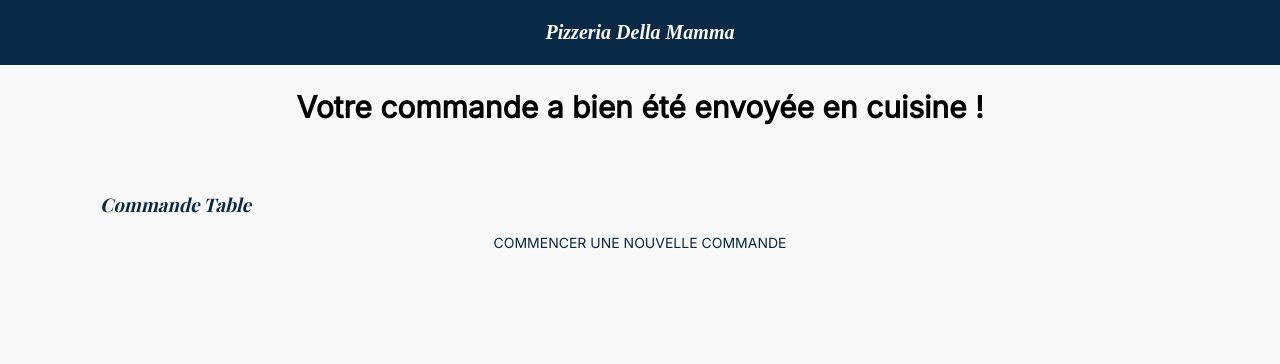
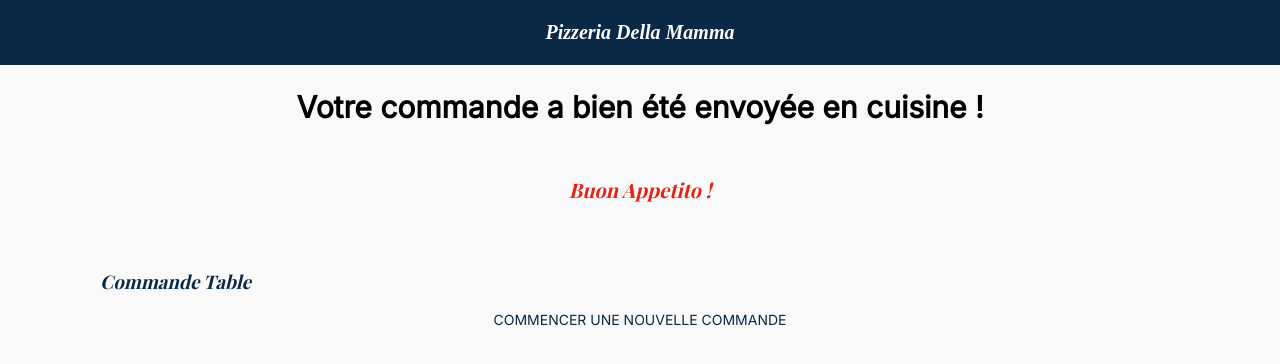
Before and after one commit to bkenzia/Pizzeria-Della-Mamma, an Angular app: page /order-success in a window 1280 px wide. Shown: the top 364 px of the page. Built offline with nearby package versions, Linux system fonts and the light colour scheme.

Commit message:
finalisation de la page commande

```diff
--- a/src/app/components/custom-product/custom-product.component.css
+++ b/src/app/components/custom-product/custom-product.component.css
@@ -65,3 +65,11 @@ img {
 .margin-b {
   margin-bottom: 52px;
 }
+h2 {
+  text-align: center;
+  font-size: 20px;
+  font-family: "Playfair Display", serif;
+  font-style: italic;
+  margin-top: 54px;
+  color: #e12417;
+}
--- a/src/app/components/custom-product/custom-product.component.html
+++ b/src/app/components/custom-product/custom-product.component.html
@@ -37,4 +37,5 @@
       </button>
     </div>
   </div>
+  <h2>Buon Appetito !</h2>
 </main>
--- a/src/app/pages/basket/basket.component.css
+++ b/src/app/pages/basket/basket.component.css
@@ -95,3 +95,12 @@ img {
 ul {
   padding-left: 0;
 }
+
+h2 {
+  text-align: center;
+  font-size: 20px;
+  font-family: "Playfair Display", serif;
+  font-style: italic;
+  margin-top: 54px;
+  color: #e12417;
+}
--- a/src/app/pages/basket/basket.component.html
+++ b/src/app/pages/basket/basket.component.html
@@ -32,3 +32,4 @@
     </p>
   </div>
 </div>
+<h2>Buon Appetito !</h2>
--- a/src/app/pages/order-success/order-success.component.css
+++ b/src/app/pages/order-success/order-success.component.css
@@ -1,10 +1,10 @@
-h2{
+h2 {
   font-family: Inter;
   font-size: 30px;
   text-align: center;
 }
 
-h3{
+h3 {
   font-family: Playfair Display;
   font-style: italic;
   color: #092947;
@@ -12,14 +12,37 @@ h3{
   margin-top: 70px;
 }
 
-.newOrder{
+.newOrder {
   font-family: Inter;
   font-size: 14px;
   text-align: center;
-
 }
 
-.newOrder a{
+.newOrder a {
   color: #092947;
   text-decoration: none;
 }
+li {
+  list-style: none;
+  display: flex;
+  gap: 28px;
+  background-color: white;
+
+  margin: 25px 100px;
+  padding: 15px;
+}
+img {
+  width: 136px;
+  height: 136px;
+}
+ul {
+  padding-left: 0;
+}
+.bonAppeti {
+  text-align: center;
+  font-size: 20px;
+  font-family: "Playfair Display", serif;
+  font-style: italic;
+  margin-top: 54px;
+  color: #e12417;
+}
--- a/src/app/pages/order-success/order-success.component.html
+++ b/src/app/pages/order-success/order-success.component.html
@@ -1,11 +1,18 @@
 <h2>Votre commande a bien été envoyée en cuisine !</h2>
+<h2 class="bonAppeti">Buon Appetito !</h2>
+<h3>Commande Table {{ getNumber() }}</h3>
+<ul>
+  <li *ngFor="let basketProduct of basket">
+    <img src="{{ basketProduct.product.picture }}" alt="" />
+    <div>
+      <p>{{ basketProduct.product.title }}</p>
+      <p>{{ basketProduct.product.price | centimesToEuros }}</p>
+    </div>
+  </li>
+</ul>
 
-<h3>Commande Table {{ getNumber() }}</h3>
-
-<!-- inserer un component Buon Appetito! -->
-
-<!-- <h3>Commande table Table {{ this.getNumber() }} </h3> -->
-
-<!-- <app-basket></app-basket> -->
-
-<p class="newOrder"><a routerLink="/">COMMENCER UNE NOUVELLE COMMANDE</a></p>
+<p class="newOrder">
+  <a routerLink="/" (click)="anuleCommande()"
+    >COMMENCER UNE NOUVELLE COMMANDE</a
+  >
+</p>
--- a/src/app/pages/order-success/order-success.component.ts
+++ b/src/app/pages/order-success/order-success.component.ts
@@ -1,4 +1,6 @@
 import { Component } from '@angular/core';
+import { Router } from '@angular/router';
+import { BasketProduct, BasketService } from 'src/app/services/basket.service';
 // import { Router } from '@angular/router';
 
 @Component({
@@ -7,12 +9,22 @@ import { Component } from '@angular/core';
   styleUrls: ['./order-success.component.css'],
 })
 export class OrderSuccessComponent {
-  // constructor(private router: Router) {}
-  // ngOnInit() {
+  basket: BasketProduct[] = [];
+  constructor(private router: Router, public basketService: BasketService) {}
+  ngOnInit() {
+    this.getbasket();
+  }
 
-  // }
+  getbasket() {
+    this.basket = this.basketService.getBasket();
+  }
+
   getNumber(): string | null {
     const number = localStorage.getItem('number');
     return number;
   }
+  anuleCommande() {
+    localStorage.setItem('number', '');
+    localStorage.removeItem('number');
+  }
 }
```
Also changed, not shown: 1 other file (tests, documents, lock files or other folders). Lines whose indentation alone changed are shown as unchanged.
